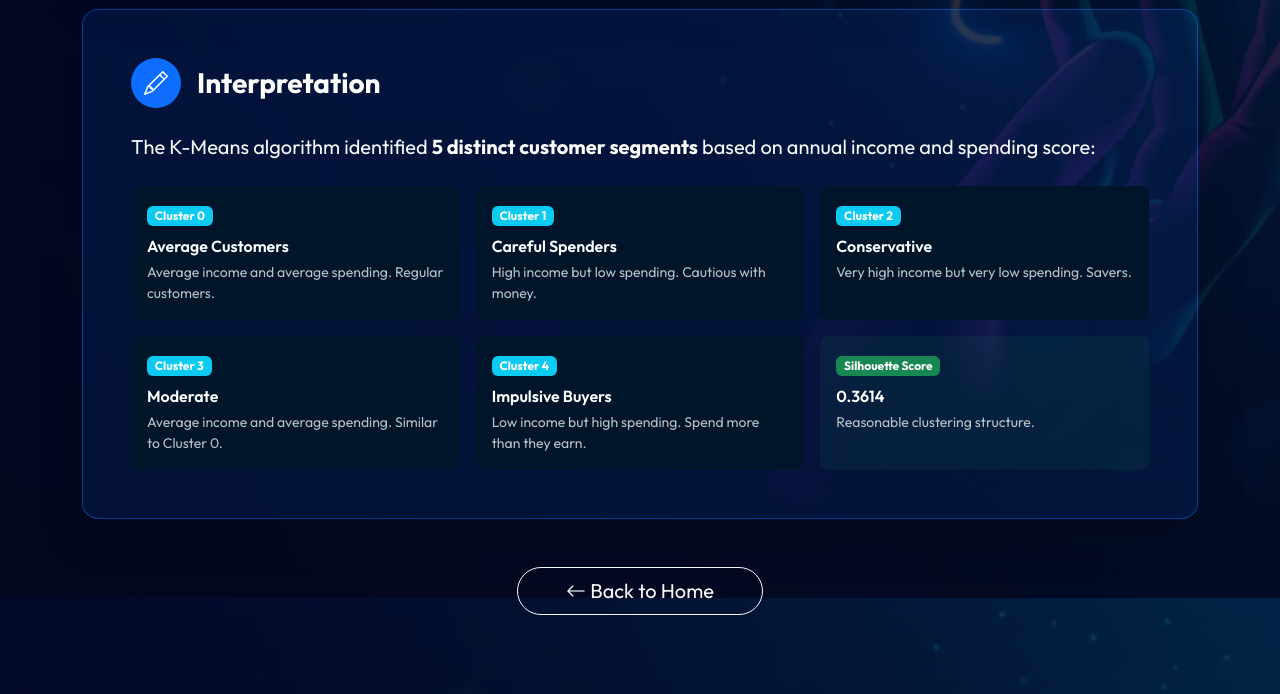
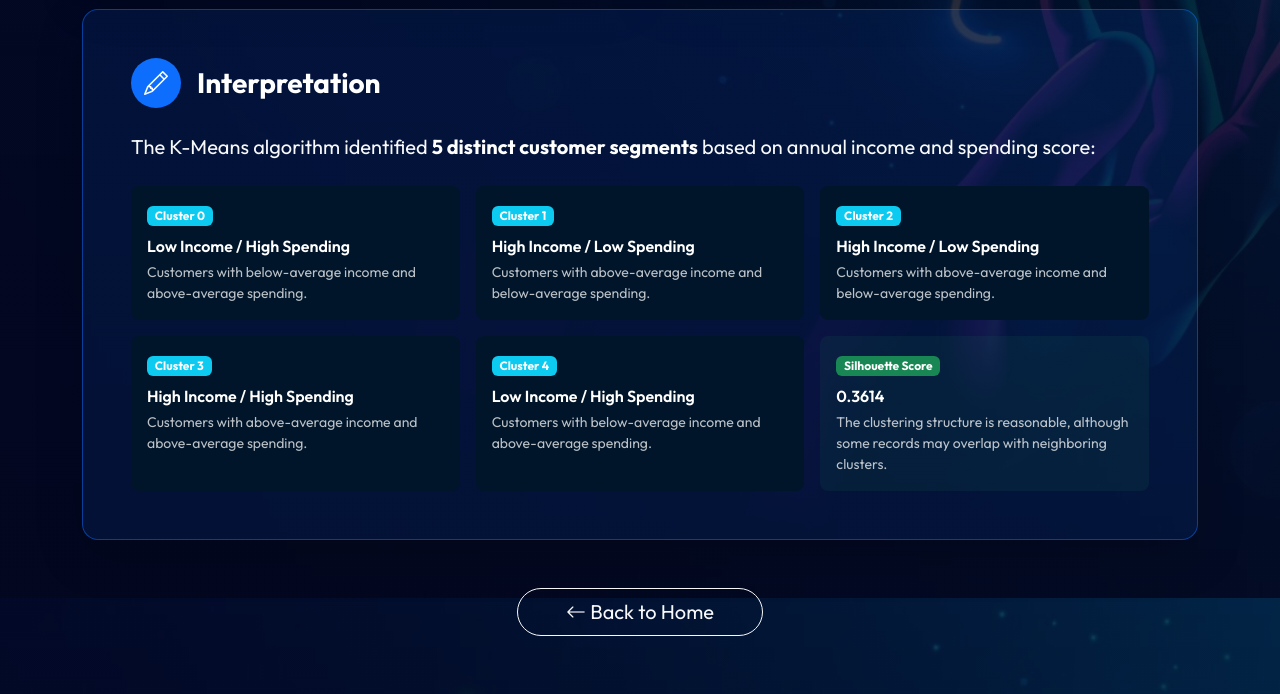
Before and after one commit to MonicaPoveda/Machinegroup, a Flask app: page /unsupervised/application in a window 1280 px wide. Shown: the part 5307-6001 px from the top of the page. Run offline with Flask 3, Linux system fonts and the light colour scheme; parts of the project's set-up code (start-up, migrations or seed data) failed here and were passed over.

Commit message:
Make clustering interpretation dynamic

```diff
--- a/templates/unsupervised_learning/application.html
+++ b/templates/unsupervised_learning/application.html
@@ -577,46 +577,20 @@
             </p>
 
             <div class="row g-3">
+                {% for cluster_id, info in interpretations.items() %}
                 <div class="col-12 col-md-4">
                     <div class="p-3 rounded-3 h-100" style="background-color: #00152a;">
-                        <span class="badge bg-info mb-2">Cluster 0</span>
-                        <p class="text-white fw-semibold mb-1">Average Customers</p>
-                        <p class="text-light opacity-75 small mb-0">Average income and average spending. Regular customers.</p>
+                        <span class="badge bg-info mb-2">Cluster {{ cluster_id }}</span>
+                        <p class="text-white fw-semibold mb-1">{{ info.title }}</p>
+                        <p class="text-light opacity-75 small mb-0">{{ info.description }}</p>
                     </div>
                 </div>
-                <div class="col-12 col-md-4">
-                    <div class="p-3 rounded-3 h-100" style="background-color: #00152a;">
-                        <span class="badge bg-info mb-2">Cluster 1</span>
-                        <p class="text-white fw-semibold mb-1">Careful Spenders</p>
-                        <p class="text-light opacity-75 small mb-0">High income but low spending. Cautious with money.</p>
-                    </div>
-                </div>
-                <div class="col-12 col-md-4">
-                    <div class="p-3 rounded-3 h-100" style="background-color: #00152a;">
-                        <span class="badge bg-info mb-2">Cluster 2</span>
-                        <p class="text-white fw-semibold mb-1">Conservative</p>
-                        <p class="text-light opacity-75 small mb-0">Very high income but very low spending. Savers.</p>
-                    </div>
-                </div>
-                <div class="col-12 col-md-4">
-                    <div class="p-3 rounded-3 h-100" style="background-color: #00152a;">
-                        <span class="badge bg-info mb-2">Cluster 3</span>
-                        <p class="text-white fw-semibold mb-1">Moderate</p>
-                        <p class="text-light opacity-75 small mb-0">Average income and average spending. Similar to Cluster 0.</p>
-                    </div>
-                </div>
-                <div class="col-12 col-md-4">
-                    <div class="p-3 rounded-3 h-100" style="background-color: #00152a;">
-                        <span class="badge bg-info mb-2">Cluster 4</span>
-                        <p class="text-white fw-semibold mb-1">Impulsive Buyers</p>
-                        <p class="text-light opacity-75 small mb-0">Low income but high spending. Spend more than they earn.</p>
-                    </div>
-                </div>
+                {% endfor %}
                 <div class="col-12 col-md-4">
                     <div class="p-3 rounded-3 h-100" style="background-color: rgba(25, 135, 84, 0.10);">
                         <span class="badge bg-success mb-2">Silhouette Score</span>
                         <p class="text-white fw-semibold mb-1">{{ "%.4f"|format(score) }}</p>
-                        <p class="text-light opacity-75 small mb-0">Reasonable clustering structure.</p>
+                        <p class="text-light opacity-75 small mb-0">{{ silhouette_interpretation }}</p>
                     </div>
                 </div>
             </div>
```
